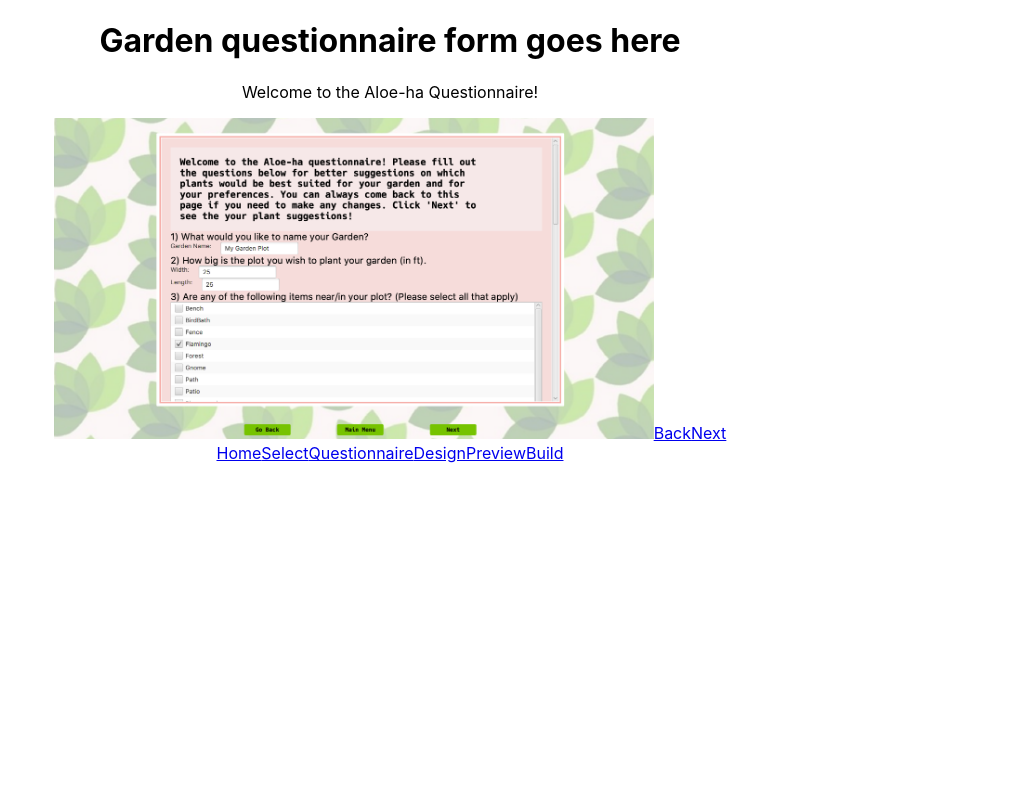
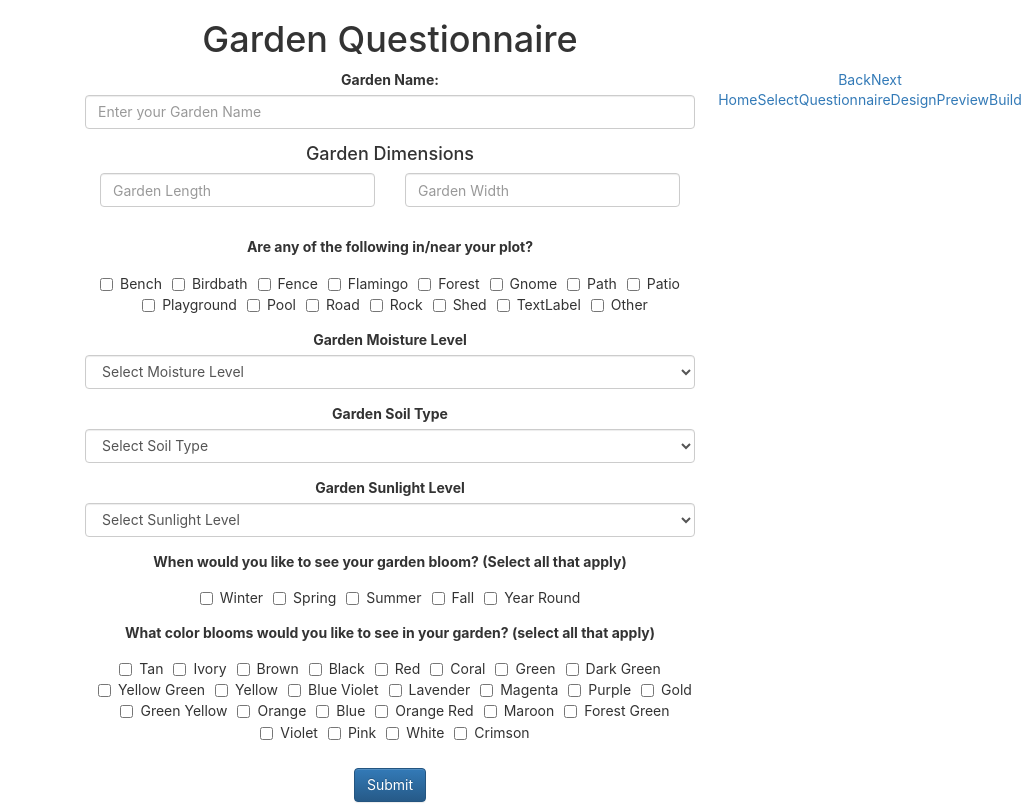
Before and after one commit to suint/475GardenUI, a React (Create React App) app in the folder aloeha/: page /questionnaire in a window 1280 px wide. Shown: the whole page, without its empty margins (250-1280 px from the left). Built offline with nearby package versions, Linux system fonts and the light colour scheme.

Commit message:
added basic questionnaire

```diff
--- a/aloeha/package.json
+++ b/aloeha/package.json
@@ -11,7 +11,9 @@
     "@types/react": "^16.9.49",
     "@types/react-dom": "^16.9.8",
     "@types/react-router-dom": "^5.1.6",
+    "bootstrap": "^4.5.3",
     "react": "^16.13.1",
+    "react-bootstrap": "^1.4.0",
     "react-dom": "^16.13.1",
     "react-router-dom": "^5.2.0",
     "react-scripts": "3.4.3",
--- a/aloeha/public/index.html
+++ b/aloeha/public/index.html
@@ -15,6 +15,12 @@
       user's mobile device or desktop. See https://developers.google.com/web/fundamentals/web-app-manifest/
     -->
     <link rel="manifest" href="%PUBLIC_URL%/manifest.json" />
+
+    <!-- Latest compiled and minified CSS -->
+    <link rel="stylesheet" href="https://maxcdn.bootstrapcdn.com/bootstrap/3.3.7/css/bootstrap.min.css" integrity="sha384-BVYiiSIFeK1dGmJRAkycuHAHRg32OmUcww7on3RYdg4Va+PmSTsz/K68vbdEjh4u" crossorigin="anonymous">
+    <!-- Optional theme -->
+    <link rel="stylesheet" href="https://maxcdn.bootstrapcdn.com/bootstrap/3.3.7/css/bootstrap-theme.min.css" integrity="sha384-rHyoN1iRsVXV4nD0JutlnGaslCJuC7uwjduW9SVrLvRYooPp2bWYgmgJQIXwl/Sp" crossorigin="anonymous">
+
     <!--
       Notice the use of %PUBLIC_URL% in the tags above.
       It will be replaced with the URL of the `public` folder during the build.
--- /dev/null
+++ b/aloeha/src/components/Questionnaire.jsx
@@ -0,0 +1,262 @@
+import React, {Component} from "react";
+import { Link, withRouter } from "react-router-dom";
+import placeholder from "./img/reference pictures/Screen Shot 2020-10-18 at 10.26.28 PM.png"
+import Input from "./formTemplates/Input";
+import CheckBox from "./formTemplates/CheckBox";
+import Select from "./formTemplates/Select";
+import Button from "./formTemplates/Button";
+
+class Questionnaire extends Component {
+    constructor(props) {
+      super(props);
+
+      this.state = {
+        newUser: {
+          name: '',
+          length: '',
+          width: '',
+          plotItems: [],
+          moisture: '',
+          soil: '',
+          sunlight: '',
+          seasonsWanted: [],
+          colorsWanted: [],
+          gender: '',
+          skills: []
+
+        },
+
+        plotItemOptions: ['Bench', 'Birdbath', 'Fence', 'Flamingo', 'Forest',
+          'Gnome', 'Path', 'Patio', 'Playground', 'Pool',
+          'Road', 'Rock', 'Shed', 'TextLabel', 'Other'],
+
+        moistureOptions: ['Dry', 'Dry-Moist', 'Moist', 'Moist-Damp', 'Damp'],
+        soilOptions: ['Clay', 'Sandy', 'Loamy', 'Any Soil'],
+        sunlightOptions: ['Full-sun', 'Partial-shade', 'Partial-sun', 'Full-shade', 'My plot has different levels'],
+        seasons: ['Winter', 'Spring', 'Summer', 'Fall', 'Year Round'],
+        colorOptions: ['Tan', 'Ivory', 'Brown', 'Black', 'Red', 'Coral',
+          'Green', 'Dark Green', 'Yellow Green', 'Yellow', 'Blue Violet', 'Lavender',
+          'Magenta', 'Purple', 'Gold', 'Green Yellow', 'Orange', 'Blue',
+          'Orange Red', 'Maroon', 'Forest Green', 'Violet', 'Pink', 'White',
+          'Crimson']
+      }
+      this.handleFormSubmit = this.handleFormSubmit.bind(this);
+      this.handleCheckBox = this.handleCheckBox.bind(this);
+      this.handleCBSeasons = this.handleCBSeasons.bind(this);
+      this.handleCBColors = this.handleCBColors.bind(this);
+      this.handleInput = this.handleInput.bind(this);
+    }
+
+    /* This lifecycle hook gets executed when the component mounts */
+
+
+    handleInput(e) {
+      let value = e.target.value;
+      let name = e.target.name;
+      this.setState(prevState => ({
+        newUser:
+        {
+          ...prevState.newUser, [name]: value
+        }
+      }), () => console.log(this.state.newUser))
+    }
+
+
+    handleCheckBox(e) {
+
+      const newSelection = e.target.value;
+      let newSelectionArray;
+
+
+      if (this.state.newUser.plotItems.indexOf(newSelection) > -1) {
+        newSelectionArray = this.state.newUser.plotItems.filter(s => s !== newSelection)
+      } else {
+        newSelectionArray = [...this.state.newUser.plotItems, newSelection];
+      }
+
+      this.setState(prevState => ({
+        newUser:
+          { ...prevState.newUser, plotItems: newSelectionArray }
+      })
+      )
+    }
+
+    handleCBSeasons(e) {
+
+      const newSelection = e.target.value;
+      let newSelectionArray;
+
+
+      if (this.state.newUser.seasonsWanted.indexOf(newSelection) > -1) {
+        newSelectionArray = this.state.newUser.seasonsWanted.filter(s => s !== newSelection)
+      } else {
+        newSelectionArray = [...this.state.newUser.seasonsWanted, newSelection];
+      }
+
+      this.setState(prevState => ({
+        newUser:
+          { ...prevState.newUser, seasonsWanted: newSelectionArray }
+      })
+      )
+    }
+
+    handleCBColors(e) {
+
+      const newSelection = e.target.value;
+      let newSelectionArray;
+
+
+      if (this.state.newUser.colorsWanted.indexOf(newSelection) > -1) {
+        newSelectionArray = this.state.newUser.colorsWanted.filter(s => s !== newSelection)
+      } else {
+        newSelectionArray = [...this.state.newUser.colorsWanted, newSelection];
+      }
+
+      this.setState(prevState => ({
+        newUser:
+          { ...prevState.newUser, colorsWanted: newSelectionArray }
+      })
+      )
+    }
+
+    handleFormSubmit(e) {
+      e.preventDefault();
+      let userData = this.state.newUser;
+
+      fetch('http://example.com', {
+        method: "POST",
+        body: JSON.stringify(userData),
+        headers: {
+          'Accept': 'application/json',
+          'Content-Type': 'application/json'
+        },
+      }).then(response => {
+        response.json().then(data => {
+          console.log("Successful" + data);
+        })
+      })
+    }
+
+    render() {
+      return (
+        <div>
+          <h1>Garden Questionnaire</h1>
+
+          <div className="col-md-3"></div>
+
+          <form className="container-fluid col-md-6" onSubmit={this.handleFormSubmit}>
+            {/* Garden Name */}
+            <Input inputType={'text'}
+              title={'Garden Name:'}
+              name={'name'}
+              value={this.state.newUser.name}
+              placeholder={'Enter your Garden Name'}
+              handleChange={this.handleInput}
+
+            />
+            <div class="form-row">
+              <h4> Garden Dimensions</h4>
+              <div class="form-group col-md-6">
+                {/* Garden Length */}
+                <Input inputType={'number'}
+                  name={'length'}
+                  title={'Length'}
+                  value={this.state.newUser.length}
+                  placeholder={'Garden Length'}
+                  handleChange={this.handleInput}
+                />
+              </div>
+
+              <div class="form-group col-md-6
+              ">
+
+                {/* Garden Width */}
+                <Input inputType={'number'}
+                  name={'width'}
+                  title={'Width'}
+                  value={this.state.newUser.width}
+                  placeholder={'Garden Width'}
+                  handleChange={this.handleInput}
+                />
+              </div>
+            </div>
+
+            {/* Items in plot */}
+            <CheckBox title={'Are any of the following in/near your plot?'}
+              name={'plotItems'}
+              options={this.state.plotItemOptions}
+              selectedOptions={this.state.newUser.plotItems}
+              handleChange={this.handleCheckBox}
+            />
+
+            {/* Garden Moisture Level */}
+            <Select title={'Garden Moisture Level'}
+              name={'moisture'}
+              options={this.state.moistureOptions}
+              value={this.state.newUser.moisture}
+              placeholder={'Select Moisture Level'}
+              handleChange={this.handleInput}
+            />
+
+            {/* Garden Soil Type */}
+            <Select title={'Garden Soil Type'}
+              name={'soil'}
+              options={this.state.soilOptions}
+              value={this.state.newUser.soil}
+              placeholder={'Select Soil Type'}
+              handleChange={this.handleInput}
+            />
+
+            {/* Garden Sunlight Level */}
+            <Select title={'Garden Sunlight Level'}
+              name={'sunlight'}
+              options={this.state.sunlightOptions}
+              value={this.state.newUser.sunlight}
+              placeholder={'Select Sunlight Level'}
+              handleChange={this.handleInput}
+            />
+
+            {/* Preferred Blooming seasons */}
+            <CheckBox title={'When would you like to see your garden bloom? (Select all that apply)'}
+              name={'seasonsWanted'}
+              options={this.state.seasons}
+              selectedOptions={this.state.newUser.seasonsWanted}
+              handleChange={this.handleCBSeasons}
+            />
+
+            {/*Color blooms in garden*/}
+            <CheckBox title={'What color blooms would you like to see in your garden? (select all that apply)'}
+              name={'colorsWanted'}
+              options={this.state.colorOptions}
+              selectedOptions={this.state.newUser.colorsWanted}
+              handleChange={this.handleCBColors}
+            />
+
+
+            <Button
+              action={this.handleFormSubmit}
+              type={'primary'}
+              title={'Submit'}
+              style={buttonStyle}
+            /> { /*Submit */}
+
+          </form>
+
+          <Link className="nav-link" to="/select">
+                Back
+            </Link>
+            <Link className="nav-link" to="/design">
+                Next
+            </Link>
+
+        </div>
+
+      );
+    }
+  }
+
+  const buttonStyle = {
+    margin: '10px 10px 10px 10px'
+  }
+
+export default withRouter(Questionnaire);
--- a/aloeha/src/components/Questionnaire.tsx
+++ /dev/null
@@ -1,22 +0,0 @@
-import React from "react";
-import { Link, withRouter } from "react-router-dom";
-import placeholder from "./img/reference pictures/Screen Shot 2020-10-18 at 10.26.28 PM.png"
-
-
-function Questionnaire(props: any) {
-    return (
-        <div id="design">
-            <h1>Garden questionnaire form goes here</h1>
-            <p> Welcome to the Aloe-ha Questionnaire!</p>
-            <img src={placeholder} style={{ width: "600px" }} />
-            <Link className="nav-link" to="/select">
-                Back
-            </Link>
-            <Link className="nav-link" to="/design">
-                Next
-            </Link>
-        </div>
-    )
-}
-
-export default withRouter(Questionnaire);
```
Also changed, not shown: 1 other file (tests, documents, lock files or other folders).
